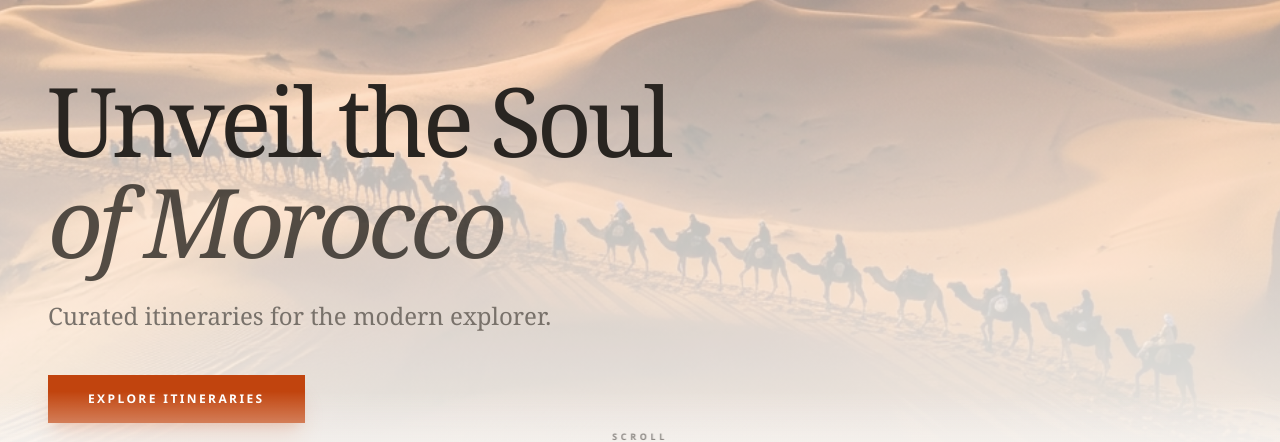
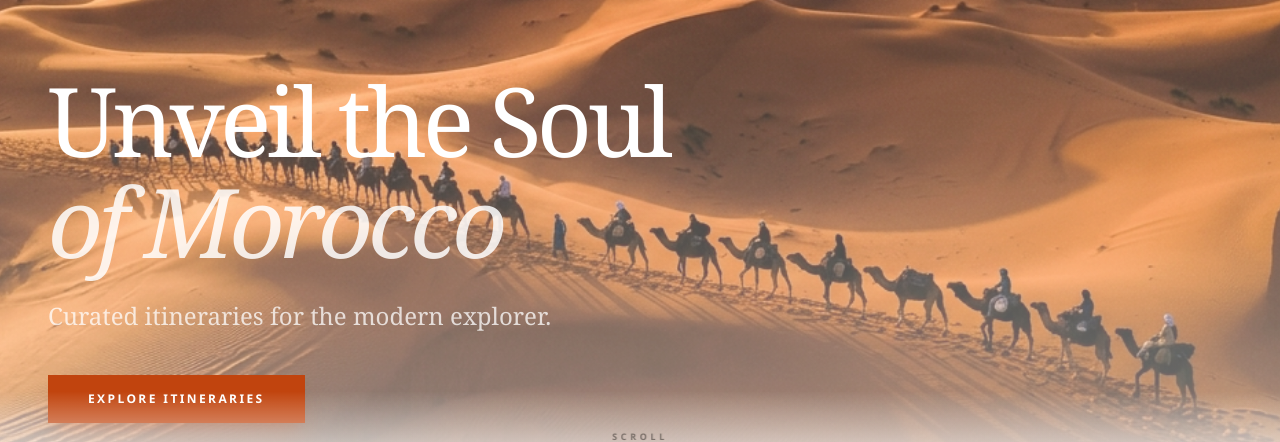
Before and after one commit to HADDA-Saad/Atlas_360, a Next.js app: page / in a window 1280 px wide. Shown: the part 249-691 px from the top of the page. Built offline with nearby package versions, Linux system fonts and the light colour scheme; no server answers; the database is empty.

Commit message:
enhance light  mode

```diff
--- a/src/app/dashboard/page.tsx
+++ b/src/app/dashboard/page.tsx
@@ -85,7 +85,7 @@ export default async function DashboardPage() {
   return (
     <div className="min-h-screen bg-background flex flex-col atlas-grain">
       {/* Hero Banner */}
-      <div className="w-full h-[180px] bg-[#111] relative border-b border-border flex items-end">
+      <div className="w-full h-[180px] bg-card dark:bg-[#111] relative border-b border-border flex items-end">
         <div className="absolute inset-0 atlas-grain opacity-50"></div>
         <div className="w-full max-w-[1100px] mx-auto px-6 md:px-12 pb-8 relative z-10 flex items-center gap-4">
           <h1 className="font-[family-name:var(--font-cormorant)] text-4xl md:text-5xl font-semibold text-foreground tracking-tight">
--- a/src/components/landing/HeroSection.tsx
+++ b/src/components/landing/HeroSection.tsx
@@ -24,23 +24,26 @@ export default function HeroSection() {
           transform: `translateY(${scrollY * 0.4}px)`,
         }}
       >
-        {/* Gradient Overlay for text readability */}
-        <div className="absolute inset-0 bg-gradient-to-t from-background via-background/70 to-background/20"></div>
-        <div className="absolute inset-0 bg-background/10 dark:bg-background/20"></div>
+        {/* Gradient overlay — light mode: reduced opacity so image shows through */}
+        <div className="absolute inset-0 dark:hidden bg-gradient-to-t from-background/55 via-background/20 to-transparent"></div>
+        {/* Gradient overlay — dark mode: original values unchanged */}
+        <div className="absolute inset-0 hidden dark:block bg-gradient-to-t from-background via-background/70 to-background/20"></div>
+        {/* Subtle tint: lighter in light mode, same in dark */}
+        <div className="absolute inset-0 bg-background/5 dark:bg-background/20"></div>
       </div>
 
       {/* Content */}
       <div className="relative z-10 w-full max-w-7xl mx-auto px-6 md:px-12 pb-32 pt-32">
         <div className="max-w-2xl">
-          <h1 className="font-[family-name:var(--font-cormorant)] text-6xl md:text-7xl lg:text-8xl font-medium text-foreground mb-6 leading-[1.05] tracking-tighter">
+          <h1 className="font-[family-name:var(--font-cormorant)] text-6xl md:text-7xl lg:text-8xl font-medium mb-6 leading-[1.05] tracking-tighter text-white dark:text-foreground">
             <span className="block animate-in fade-in slide-in-from-bottom-8 duration-1000 delay-150 fill-mode-both">
               Unveil the Soul
             </span>
-            <span className="block animate-in fade-in slide-in-from-bottom-8 duration-1000 delay-300 fill-mode-both italic text-foreground/80 pr-4">
+            <span className="block animate-in fade-in slide-in-from-bottom-8 duration-1000 delay-300 fill-mode-both italic opacity-85 pr-4">
               of Morocco
             </span>
           </h1>
-          <p className="font-[family-name:var(--font-cormorant)] text-xl md:text-2xl text-muted-foreground mb-10 max-w-lg animate-in fade-in slide-in-from-bottom-8 duration-1000 delay-500 fill-mode-both leading-relaxed">
+          <p className="font-[family-name:var(--font-cormorant)] text-xl md:text-2xl mb-10 max-w-lg animate-in fade-in slide-in-from-bottom-8 duration-1000 delay-500 fill-mode-both leading-relaxed text-white/75 dark:text-muted-foreground">
             Curated itineraries for the modern explorer.
           </p>
 
```
